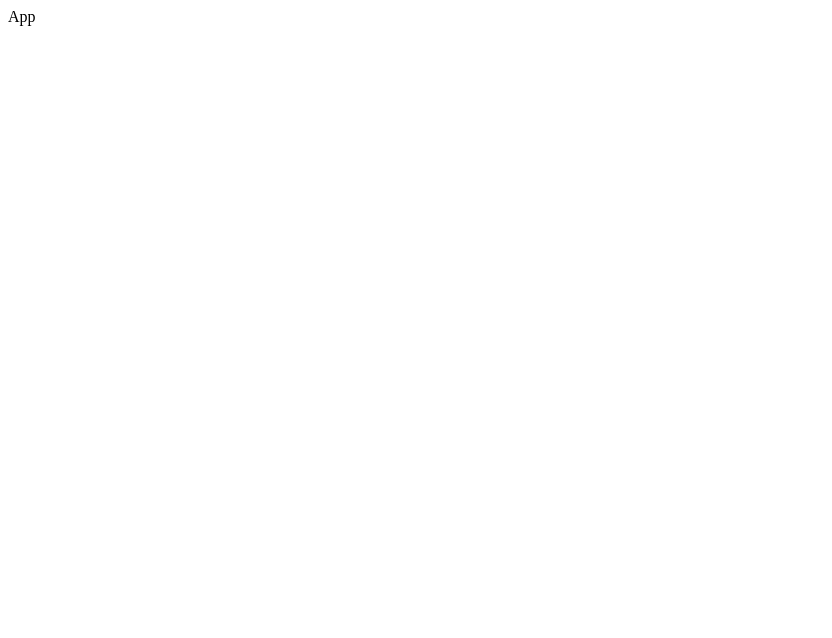
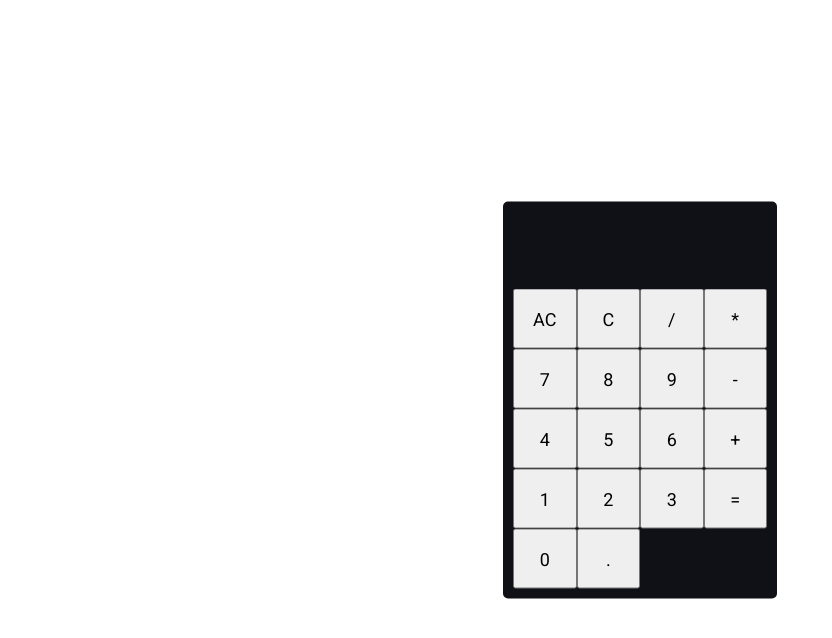
Before and after one commit to iputumj/calculator, a React (Create React App) app: page / in a window 1280 px wide. Shown: the top 638 px of the page, without its empty margins (0-832 px from the left). Built offline with nearby package versions, Linux system fonts and the light colour scheme.

Commit message:
add button layout

```diff
--- /dev/null
+++ b/src/App.css
@@ -0,0 +1,42 @@
+@import url('https://fonts.googleapis.com/css2?family=Roboto:wght@400;500;700;900&display=swap');
+
+* {
+  font-family: 'Roboto', 'sans-serif';
+  font-size: 18px;
+}
+
+body {
+  display: flex;
+  justify-content: center;
+  align-items: center;
+}
+
+.container {
+  top: 50%;
+  left: 50%;
+  position: absolute;
+  transform: translate(-50%, -50%);
+  margin: 0 auto;
+  text-align: center;
+  border: 10px solid #101116;
+  background: #101116;
+  border-radius: 5px;
+}
+
+.keypad {
+  display: grid;
+  grid-template-columns: repeat(4, 1fr);
+  grid-auto-rows: minmax(60px, auto);
+}
+
+input[type="text"] {
+  height: 75px;
+  width: 250px;
+  background-color: #10111600;
+  border: 0px;
+  color:#ffffff;
+  text-align: right;
+  font-size: 25px;
+  font-weight: 500;
+  letter-spacing: 1px;
+}
--- a/src/App.js
+++ b/src/App.js
@@ -1,8 +1,36 @@
 import React from 'react'
+import './App.css'
 
 function App() {
   return (
-    <div>App</div>
+    <>
+    <div className="container">
+      <form>
+        <input type="text" />
+      </form>
+
+      <div className="keypad">
+        <button>AC</button>
+        <button>C</button>
+        <button>/</button>
+        <button>*</button>
+        <button>7</button>
+        <button>8</button>
+        <button>9</button>
+        <button>-</button>
+        <button>4</button>
+        <button>5</button>
+        <button>6</button>
+        <button>+</button>
+        <button>1</button>
+        <button>2</button>
+        <button>3</button>
+        <button>=</button>
+        <button>0</button>
+        <button>.</button>
+      </div>
+    </div>
+  </>
   )
 }
 
```
